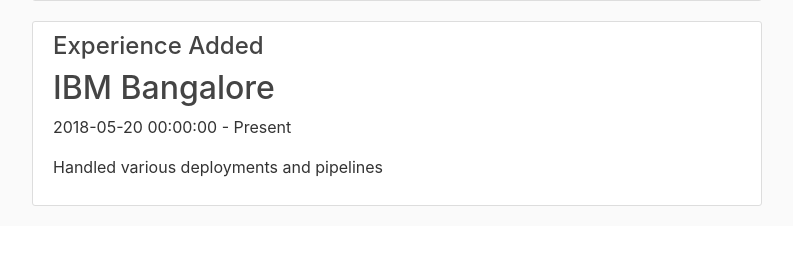
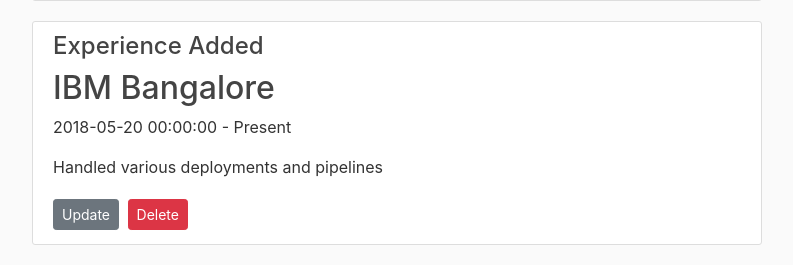
Before and after one commit to javier901/resume-generator, a Flask app: page /resume/new/experience in a window 1280 px wide. Shown: the part 802-1067 px from the top of the page, without its empty margins (53-846 px from the left). Before the commit the page ends 1008 px from the top, so only its background shows below. Run offline with Flask 2, Linux system fonts and the light colour scheme; a user stored in the database is signed in; data comes from the database, SQL or seed files in the repository; some libraries are stand-ins or nearby versions.

Commit message:
updated experience

```diff
--- a/resume/routes.py
+++ b/resume/routes.py
@@ -243,7 +243,7 @@
         form.start.data = eduview.start
         form.end.data = eduview.end
         form.cgpa.data =  eduview.cgpa
-    return render_template("education.html",title="Update Acheivement",form=form)
+    return render_template("education.html",title="Update Education",form=form)
 
 @app.route("/resume/new/education/<int:education_id>/delete",methods=["GET","POST"])
 def delete_edu(acheive_id):
@@ -253,3 +253,34 @@
     db.session.commit()
     flash('Your education detail post has been deleted!', 'success')
     return redirect(url_for('postedu'))
+
+
+#Experience
+@app.route("/resume/new/experience/<int:experience_id>/update",methods=["GET","POST"])
+def update_exp(experience_id):
+    expview = experience.query.get_or_404(experience_id)
+
+    form = userexp()
+    if form.validate_on_submit():
+        expview.company = form.company.data
+        expview.startexp = form.startexp.data
+        expview.endexp = form.endexp.data
+        expview.content = form.content.data
+        db.session.commit()
+        flash('Your education details have been updated!', 'success')
+        return redirect(url_for('postexperience'))
+    elif request.method == 'GET':
+        form.company.data= expview.company
+        form.startexp.data = expview.startexp
+        form.endexp.data = expview.endexp
+        form.content.data =  expview.content
+    return render_template("experience.html",title="Update Work Experience",form=form)
+
+@app.route("/resume/new/experience/<int:experience_id>/delete",methods=["GET","POST"])
+def delete_exp(experience_id):
+    expview = experience.query.get_or_404(experience_id)
+
+    db.session.delete(expview)
+    db.session.commit()
+    flash('Your experience detail post has been deleted!', 'success')
+    return redirect(url_for('postexp'))
--- a/resume/templates/experience.html
+++ b/resume/templates/experience.html
@@ -100,16 +100,39 @@
 
 </div>
 
-{% if expadded %}
+{% if expadded and title== "Experience" %}
 <div class="content-section">
   <h4>Experience Added</h4>
 
   {%  for experience in expadded %}
   <article>
-      <h2>{{ experience.company }}</h2>
+      <h2 class="article-title">{{ experience.company }}</h2>
       <p class="subDetails">{{ experience.startexp }} - Present</p>
       <p>{{ experience.content }}</p>
   </article>
+  <div>
+    <a class="btn btn-secondary btn-sm mt-1 mb-1" href="{{ url_for('update_exp', experience_id=experience.id) }}">Update</a>
+    <button type="button" class="btn btn-danger btn-sm m-1" data-toggle="modal" data-target="#deleteModal">Delete</button>
+  </div>
+   <!-- Modal -->
+   <div class="modal fade" id="deleteModal" tabindex="-1" role="dialog" aria-labelledby="deleteModalLabel" aria-hidden="true">
+    <div class="modal-dialog" role="document">
+    <div class="modal-content">
+    <div class="modal-header">
+      <h5 class="modal-title" id="deleteModalLabel">Delete Post?</h5>
+      <button type="button" class="close" data-dismiss="modal" aria-label="Close">
+        <span aria-hidden="true">&times;</span>
+      </button>
+    </div>
+    <div class="modal-footer">
+      <button type="button" class="btn btn-secondary" data-dismiss="modal">Close</button>
+      <form action="{{ url_for('delete_exp', experience_id=experience.id )  }}" method="POST">
+        <input class="btn btn-danger" type="submit" value="Delete">
+      </form>
+    </div>
+    </div>
+    </div>
+    </div>
   {% endfor %}
 
 
```
